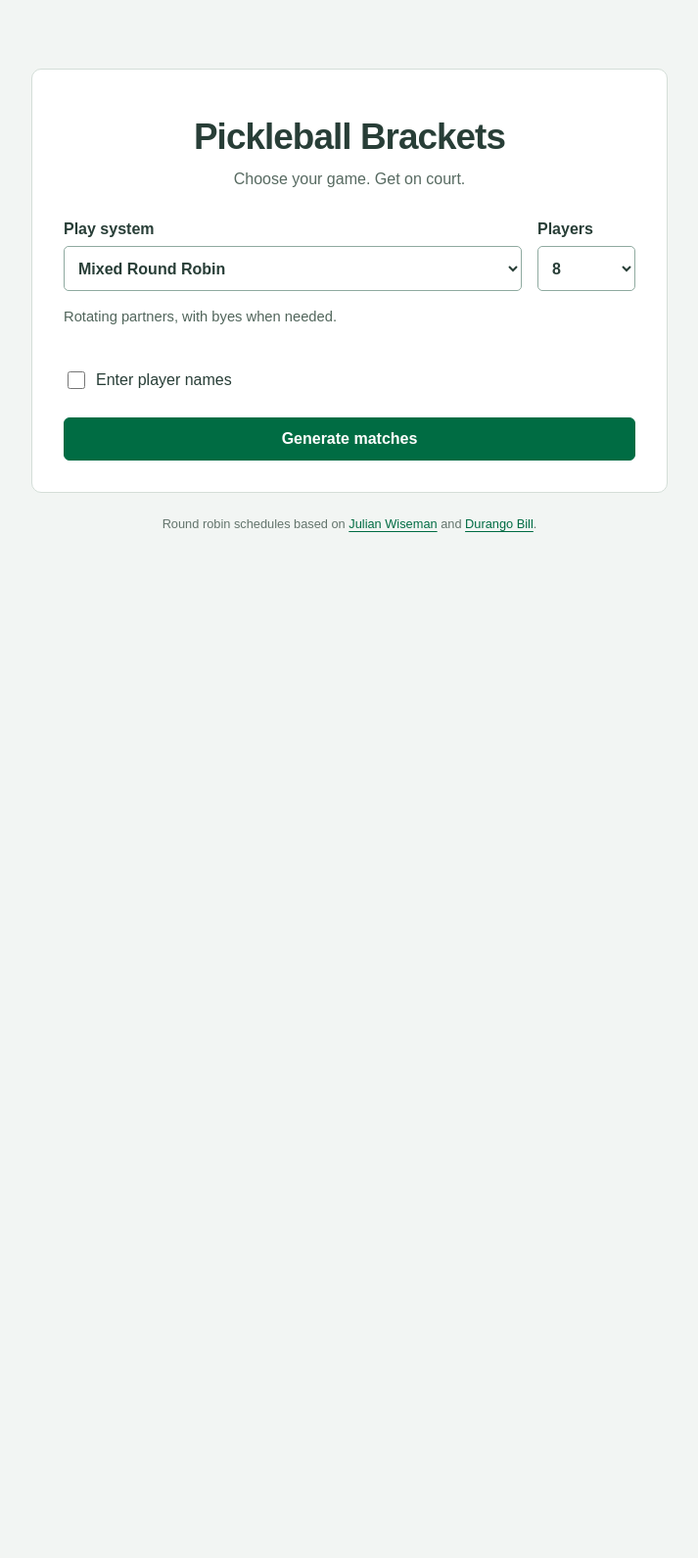
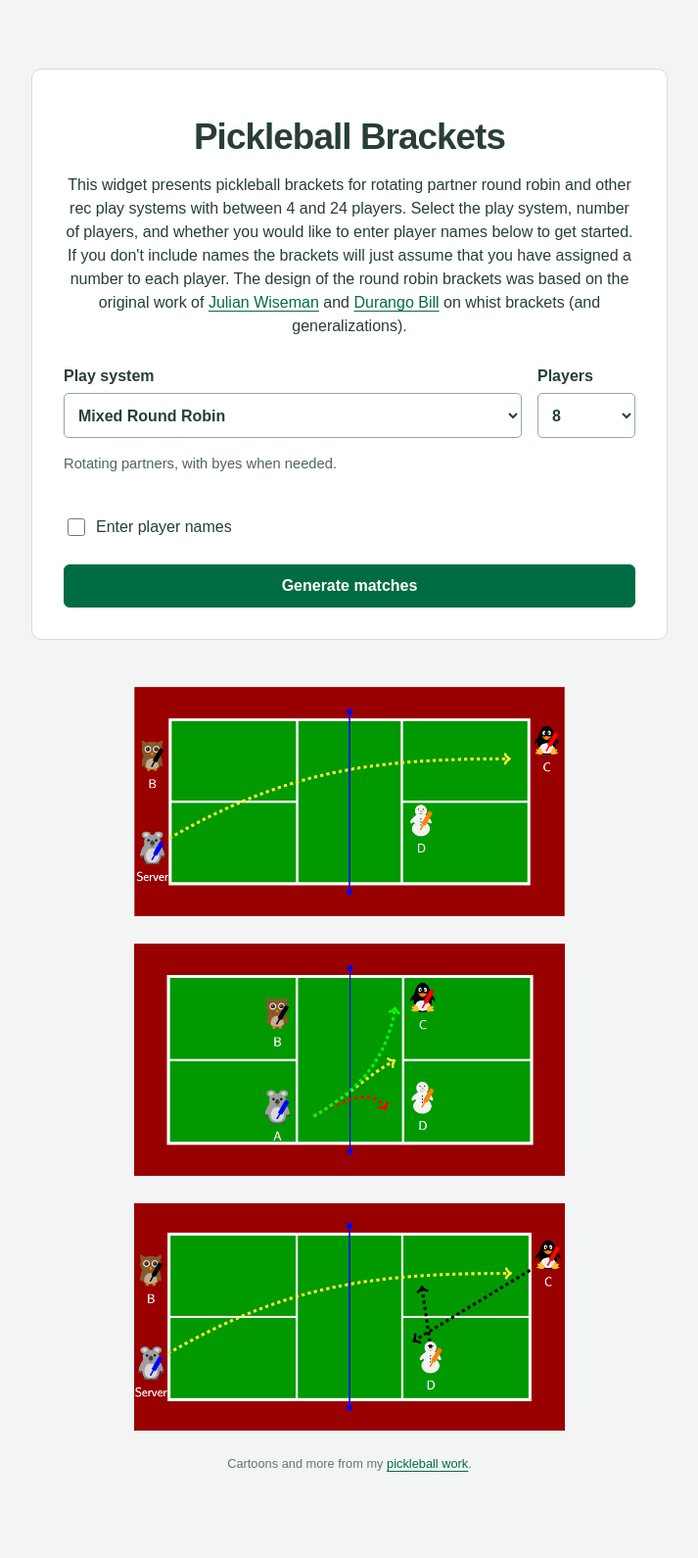
Before and after one commit to drdeford/PickleBrackets, a Flask app: page / in a window 1280 px wide. Shown: the whole page at 98% size, without its empty margins (283-996 px from the left). Before the commit the page ends 543 px from the top, so only its background shows below. Run offline with Flask 3, Linux system fonts and the light colour scheme.

Commit message:
put figures back on main

```diff
--- a/localflasktest/static/style.css
+++ b/localflasktest/static/style.css
@@ -11,6 +11,9 @@ button:hover { background: #005434; }
 :focus-visible { outline: 3px solid #1587b0; outline-offset: 3px; }
 .setup { max-width: 650px; margin: 30px auto 0; background: white; border: 1px solid #d4ded8; border-radius: 10px; padding: 28px 32px 32px; }
 .setup h1, .setup .subtitle { text-align: center; }
+.intro { text-align: center; }
+.cartoons { display: grid; gap: 28px; max-width: 440px; margin: 48px auto 24px; }
+.cartoons img { display: block; width: 100%; height: auto; }
 .subtitle { color: #576a61; margin: 0 0 24px; }
 .fields { display: grid; grid-template-columns: minmax(0, 1fr) 100px; gap: 16px; margin-top: 30px; }
 .fields label, .names label { display: block; font-weight: bold; }
--- a/localflasktest/templates/index.html
+++ b/localflasktest/templates/index.html
@@ -2,7 +2,7 @@
 {% block content %}
 <section class="setup">
   <h1>Pickleball Brackets</h1>
-  <p class="subtitle">Choose your game. Get on court.</p>
+  <p class="intro">This widget presents pickleball brackets for rotating partner round robin and other rec play systems with between 4 and 24 players. Select the play system, number of players, and whether you would like to enter player names below to get started. If you don't include names the brackets will just assume that you have assigned a number to each player. The design of the round robin brackets was based on the original work of <a href="http://www.jdawiseman.com/papers/tournaments/individual-pairs/individual-pairs-links.html">Julian Wiseman</a> and <a href="http://www.durangobill.com/BridgeCyclicSolutions.html">Durango Bill</a> on whist brackets (and generalizations).</p>
   {% if error %}<p class="error" role="alert">{{ error }}</p>{% endif %}
   <form method="post" action="{{ url_for('submitRR') }}">
     <div class="fields">
@@ -22,8 +22,13 @@
     <button type="submit">Generate matches</button>
   </form>
 </section>
+<section class="cartoons" aria-label="Pickleball cartoons">
+  <img src="{{ url_for('static', filename='img/pickle1.png') }}" alt="Serve" width="440" height="330">
+  <img src="{{ url_for('static', filename='img/pickle2.png') }}" alt="Dink" width="440" height="330">
+  <img src="{{ url_for('static', filename='img/pickle3.png') }}" alt="Stack" width="440" height="330">
+</section>
 <footer>
-  Round robin schedules based on <a href="http://www.jdawiseman.com/papers/tournaments/individual-pairs/individual-pairs-links.html">Julian Wiseman</a> and <a href="http://www.durangobill.com/BridgeCyclicSolutions.html">Durango Bill</a>.
+  Cartoons and more from my <a href="https://drdeford.github.io/HVP_Pickleball/">pickleball work</a>.
 </footer>
 <script>
 const notes = {{ notes | tojson }};
```
Also changed, not shown: localflasktest/static/img/pickle1.png (added), localflasktest/static/img/pickle2.png (added), localflasktest/static/img/pickle3.png (added).
